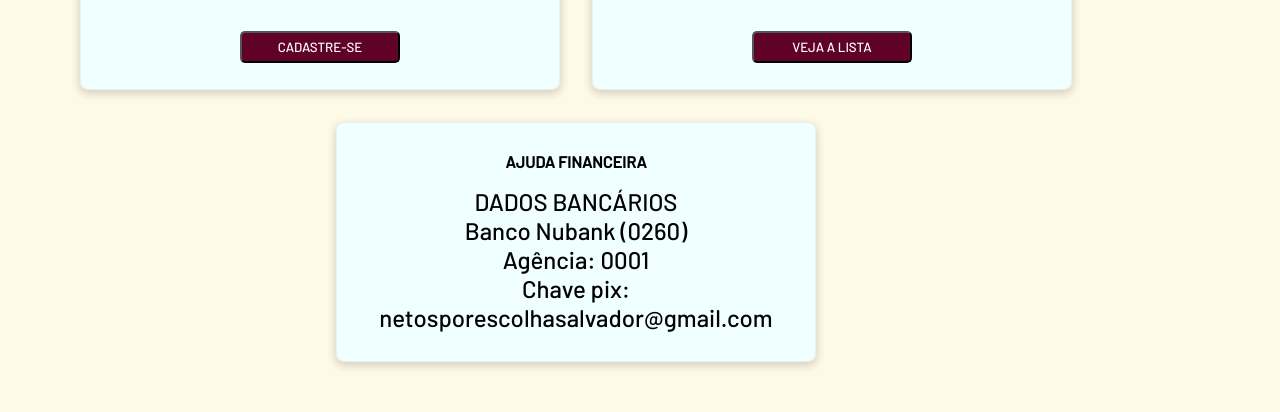
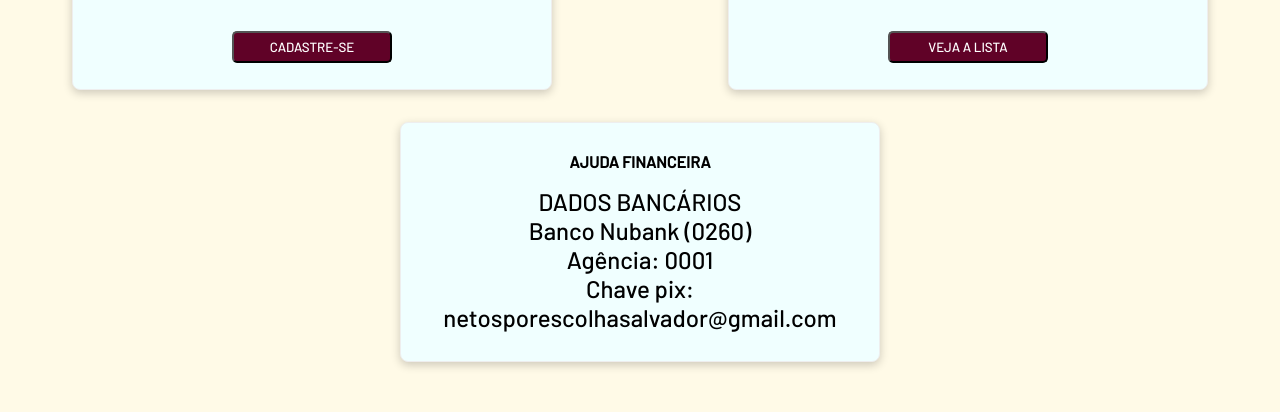
Before and after one commit to daianedosanjos/netos-por-escolha, a React (Vite) app: page /comoajudar in a window 1280 px wide. Shown: the part 580-992 px from the top of the page. Built offline with nearby package versions, Linux system fonts and the light colour scheme.

Commit message:
bug escroll

```diff
--- a/src/components/styles/ComoAjudar.styles.js
+++ b/src/components/styles/ComoAjudar.styles.js
@@ -5,15 +5,15 @@ export const ComoAjudarContainer = styled.main`
   align-items: center;
   justify-content: center;
   flex-direction: column;
-  flex-wrap: wrap;
-  margin-bottom: 5rem;
-  margin-top: 10rem;
-  width: 90vw;
+  text-align: center;
+  margin: auto;
+
 
   h2 {
     color: #600227;
     text-align: center;
     width: 90vw;
+    margin-top: 10rem;
 
     @media ((min-width: 280px) and (max-width: 780px)) {
       font-size: 1.1rem;
@@ -40,7 +40,7 @@ export const Card = styled.div`
   border: 1px solid #eee;
   border-radius: 8px;
   box-shadow: 0 3px 10px rgb(0, 0, 0, 0.2);
-  width: 30rem;
+  max-width: 30rem;
   height: 15rem;
   background-color: azure;
   text-align: center;
@@ -49,13 +49,14 @@ export const Card = styled.div`
   align-items: center;
   justify-content: center;
   flex-direction: column;
+  margin: auto;
 
   p {
     font-size: 1.5rem;
   }
 
   @media ((min-width: 280px) and (max-width: 780px)) {
-    width: 90vw;
+    width: 92vw;
 
     p {
       font-size: 1rem;
--- a/src/components/styles/Contato.styles.js
+++ b/src/components/styles/Contato.styles.js
@@ -1,12 +1,12 @@
 import styled from "styled-components";
 
 export const ContatoContainer = styled.section`
-  width: 90vw;
   display: flex;
   align-items: center;
   justify-content: center;
   flex-direction: column;
   text-align: center;
+  margin: auto;
 
   h2 {
     @media (min-width: 280px) and (max-width: 780px) {
--- a/src/components/styles/Footer.styles.js
+++ b/src/components/styles/Footer.styles.js
@@ -4,7 +4,7 @@ export const FooterContainer = styled.footer`
   gap: 1rem;
   background-color: #600227;
   height: 120px;
-  width: 100%;
+  width: 100vw;
   bottom: 0;
   display: flex;
   justify-content: center;
```
